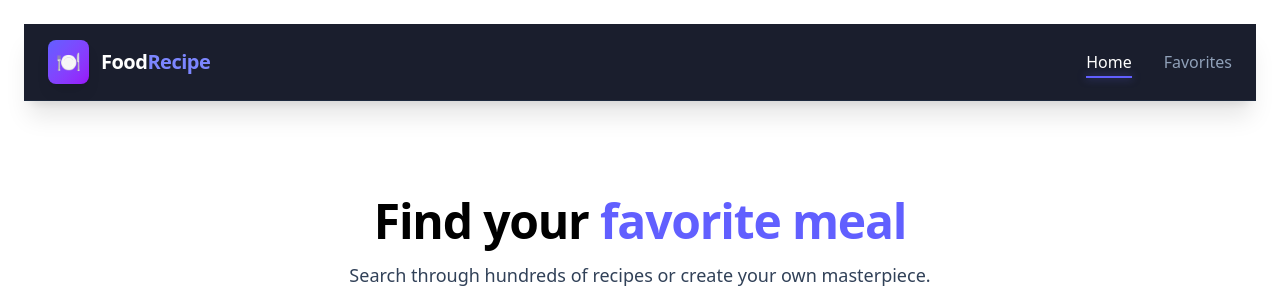
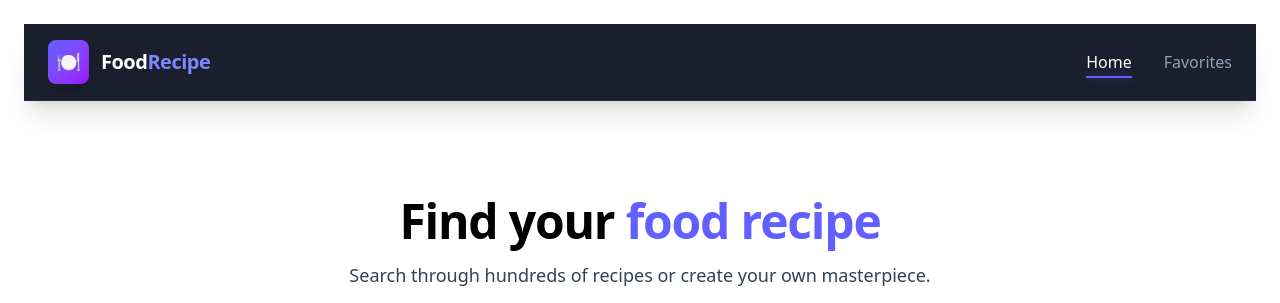
Before and after one commit to ciara-gospel/food-recipe-app, a React (Vite) app: page / in a window 1280 px wide. Shown: the top 303 px of the page. Built offline with nearby package versions, Linux system fonts and the light colour scheme; no server answers.

Commit message:
udate favorites colors recipe into black

```diff
--- a/src/pages/Home.tsx
+++ b/src/pages/Home.tsx
@@ -45,7 +45,7 @@ export default function Home() {
 
         <section className="text-center space-y-4">
           <h2 className="text-4xl md:text-5xl font-extrabold tracking-tight">
-            Find your <span className="text-indigo-500">favorite meal</span>
+            Find your <span className="text-indigo-500">food recipe</span>
           </h2>
           <p className="text-slate-700 text-lg">
             Search through hundreds of recipes or create your own masterpiece.
```
